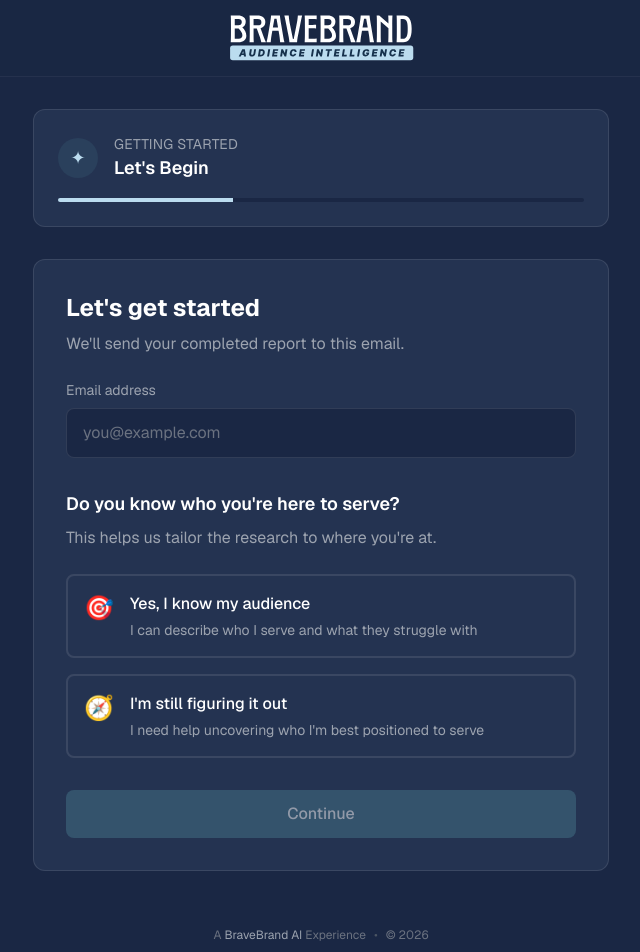
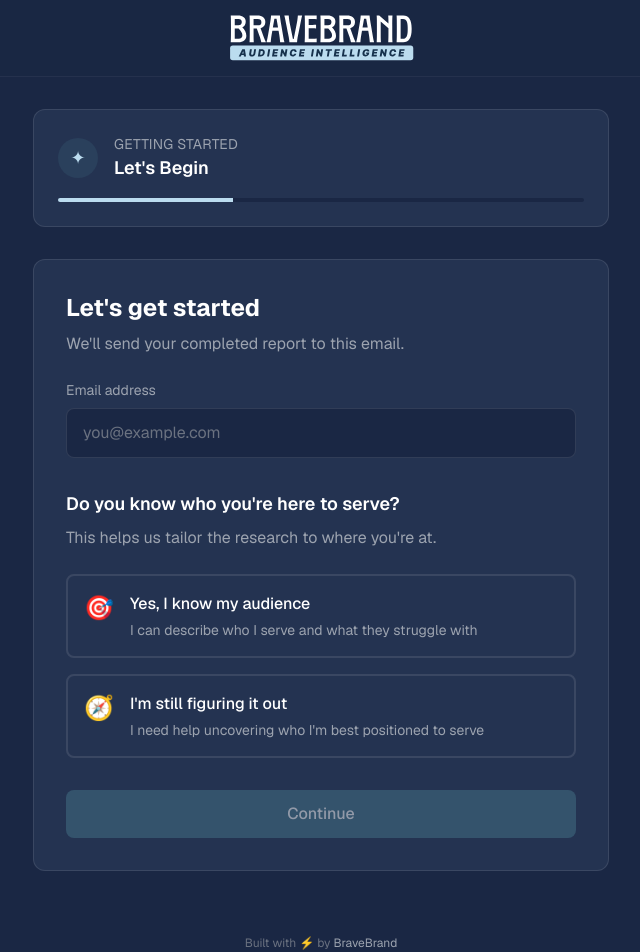
Before and after one commit to lukesbrave/audience-intelligence-app, a Next.js app: page /onboarding in a window 1280 px wide. Shown: the top 952 px of the page, without its empty margins (319-959 px from the left). Built offline with nearby package versions, Linux system fonts and the light colour scheme.

Commit message:
Update footer text and padding
- Changed to "Built with ⚡ by BraveBrand"
- Equal padding (py-8) above and below footer text

Co-Authored-By: Claude Opus 4.5 <noreply@anthropic.com>

```diff
--- a/src/components/ui/Footer.tsx
+++ b/src/components/ui/Footer.tsx
@@ -6,11 +6,10 @@ interface FooterProps {
 
 export function Footer({ className = '' }: FooterProps) {
   return (
-    <footer className={`py-6 px-4 text-center ${className}`}>
+    <footer className={`py-8 px-4 text-center ${className}`}>
       <p className="text-xs text-gray-500">
-        A <span className="text-gray-400">BraveBrand AI</span> Experience
-        <span className="mx-2 text-gray-600">•</span>
-        © {new Date().getFullYear()}
+        Built with <span className="text-gray-400">⚡</span> by{' '}
+        <span className="text-gray-400">BraveBrand</span>
       </p>
     </footer>
   )
```
